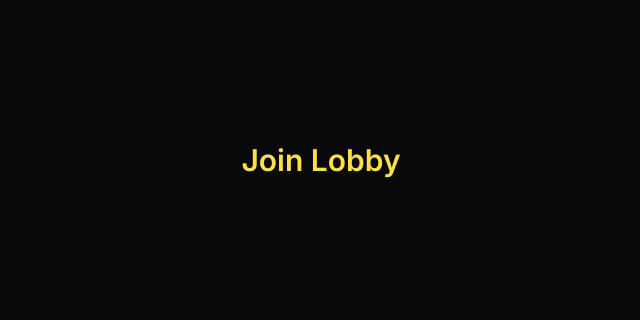
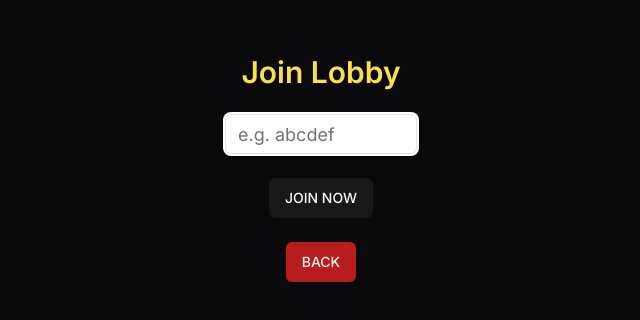
Before and after one commit to liamquinn14/gen-guessr, a Next.js app in the folder client/: page /play/join-lobby in a window 1280 px wide. Shown: the part 232-552 px from the top of the page, without its empty margins (319-959 px from the left). Built offline with nearby package versions, Linux system fonts and the light colour scheme.

Commit message:
build join lobby screen

```diff
--- a/client/package.json
+++ b/client/package.json
@@ -12,6 +12,7 @@
     "@radix-ui/react-slot": "^1.1.0",
     "class-variance-authority": "^0.7.0",
     "clsx": "^2.1.1",
+    "input-otp": "^1.2.4",
     "lucide-react": "^0.429.0",
     "next": "14.2.6",
     "react": "^18",
--- a/client/src/app/play/create-lobby/page.tsx
+++ b/client/src/app/play/create-lobby/page.tsx
@@ -1,7 +1,16 @@
-export default function createLobby() {
+import Link from "next/link"
+import { Button } from "@/components/ui/button"
+
+export default function CreateLobby() {
     return (
         <div className="flex flex-col items-center justify-center w-screen h-dvh bg-zinc-950">
-            <h1 className="text-3xl text-yellow-300 font-semibold w-4/5 md:w-2/3 text-center mb-4">Create Lobby</h1>
+            <h1 className="text-3xl text-yellow-300 font-semibold w-4/5 md:w-2/3 text-center">Create Lobby</h1>
+            <h2 className="text-xl italic text-zinc-100 w-3/4 md:w-1/2 text-center m-4">Choose a game mode:</h2>
+            <Button className="mb-4">Images</Button>
+            <Button>Text</Button>
+            <Link href="/play">
+                <Button className="bg-red-700 text-red-50 mt-6 hover:bg-red-800">BACK</Button>
+            </Link>
         </div>
     )
 }
--- a/client/src/app/play/join-lobby/page.tsx
+++ b/client/src/app/play/join-lobby/page.tsx
@@ -1,7 +1,35 @@
-export default function joinLobby() {
+"use client"
+import { ChangeEvent, useState, useRef, useEffect } from "react"
+import Link from "next/link"
+import { Button } from "@/components/ui/button"
+import { Input } from "@/components/ui/input"
+
+export default function JoinLobby() {
+
+    const [lobbyCode, setLobbyCode] = useState<string>("")
+    const inputRef = useRef<HTMLInputElement>(null)
+
+    useEffect(() => {
+        inputRef.current?.focus()
+    }, [])
+
+    function handleCodeChange(e: ChangeEvent<HTMLInputElement>) {
+        setLobbyCode(e.target.value)
+    }
+
+    function handleJoin() {
+        console.log("Joining lobby with code: ", lobbyCode)
+        setLobbyCode("")
+    }
+
     return (
         <div className="flex flex-col items-center justify-center w-screen h-dvh bg-zinc-950">
-            <h1 className="text-3xl text-yellow-300 font-semibold w-4/5 md:w-2/3 text-center mb-4">Join Lobby</h1>
+            <h1 className="text-3xl text-yellow-300 font-semibold w-4/5 md:w-2/3 text-center mb-6">Join Lobby</h1>
+            <Input type="text" placeholder="e.g. abcdef" className="w-48 text-lg placeholder:text-lg" maxLength={6} onChange={handleCodeChange} value={lobbyCode} ref={inputRef}/>
+            <Button className="mt-6" onClick={handleJoin}>JOIN NOW</Button>
+            <Link href="/play">
+                <Button className="bg-red-700 text-red-50 mt-6 hover:bg-red-800">BACK</Button>
+            </Link>
         </div>
     )
 }
--- a/client/src/app/play/page.tsx
+++ b/client/src/app/play/page.tsx
@@ -11,6 +11,9 @@ export default function Menu() {
             <Link href="/play/join-lobby">
                 <Button>JOIN LOBBY</Button>
             </Link>
+            <Link href="/">
+                <Button className="bg-red-700 text-red-50 mt-6 hover:bg-red-800">BACK</Button>
+            </Link>
         </div>
     )
 }
--- /dev/null
+++ b/client/src/components/ui/input.tsx
@@ -0,0 +1,25 @@
+import * as React from "react"
+
+import { cn } from "@/lib/utils"
+
+export interface InputProps
+  extends React.InputHTMLAttributes<HTMLInputElement> {}
+
+const Input = React.forwardRef<HTMLInputElement, InputProps>(
+  ({ className, type, ...props }, ref) => {
+    return (
+      <input
+        type={type}
+        className={cn(
+          "flex h-10 w-full rounded-md border border-zinc-200 bg-white px-3 py-2 text-sm ring-offset-white file:border-0 file:bg-transparent file:text-sm file:font-medium placeholder:text-zinc-500 focus-visible:outline-none focus-visible:ring-2 focus-visible:ring-zinc-950 focus-visible:ring-offset-2 disabled:cursor-not-allowed disabled:opacity-50 dark:border-zinc-800 dark:bg-zinc-950 dark:ring-offset-zinc-950 dark:placeholder:text-zinc-400 dark:focus-visible:ring-zinc-300",
+          className
+        )}
+        ref={ref}
+        {...props}
+      />
+    )
+  }
+)
+Input.displayName = "Input"
+
+export { Input }
```
Also changed, not shown: 1 other file (tests, documents, lock files or other folders).
